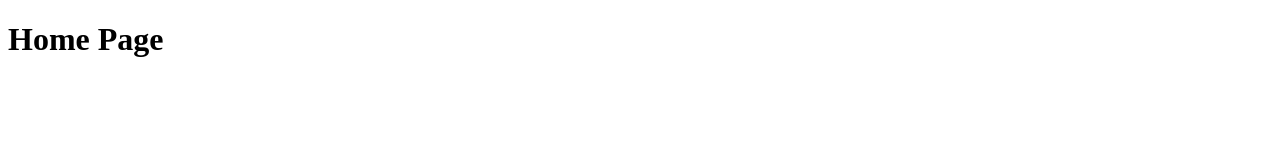
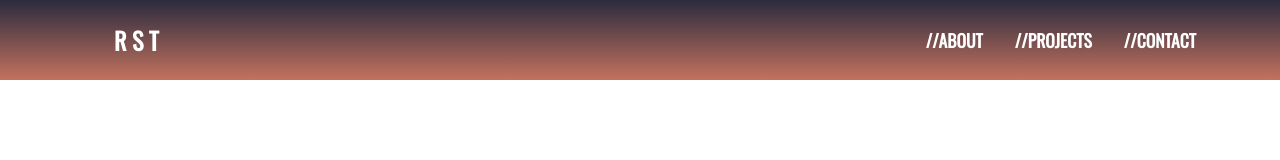
Before and after one commit to Roshan-Thomas/portfolio-roshan-thomas-v2, a Gatsby site: page / in a window 1280 px wide. Built offline with nearby package versions, Linux system fonts and the light colour scheme; Gatsby itself is replaced by a stand-in of ours.

Commit message:
added Navbar

```diff
--- a/gatsby-config.js
+++ b/gatsby-config.js
@@ -1,11 +1,12 @@
 module.exports = {
   siteMetadata: {
-    title: `Gatsby Default Starter`,
-    description: `Kick off your next, great Gatsby project with this default starter. This barebones starter ships with the main Gatsby configuration files you might need.`,
-    author: `@gatsbyjs`,
+    title: `Roshan Thomas`,
+    description: `Portfolio of Roshan Sunil Thomas`,
+    author: `@roshanthomas`,
   },
   plugins: [
     `gatsby-plugin-react-helmet`,
+    `gatsby-plugin-styled-components`,
     {
       resolve: `gatsby-source-filesystem`,
       options: {
@@ -27,8 +28,15 @@ module.exports = {
         icon: `src/images/gatsby-icon.png`, // This path is relative to the root of the site.
       },
     },
-    // this (optional) plugin enables Progressive Web App + Offline functionality
-    // To learn more, visit: https://gatsby.dev/offline
-    // `gatsby-plugin-offline`,
+    {
+      resolve: `gatsby-plugin-google-fonts`,
+      options: {
+        fonts: [
+          `oswald`,
+          `lato`,
+        ],
+        display: 'swap'
+      },
+    },
   ],
 }
--- /dev/null
+++ b/src/components/Navbar/NavbarElements.js
@@ -0,0 +1,93 @@
+import styled from 'styled-components'
+import { Link as LinkR } from 'gatsby'
+import { Link as LinkS } from 'react-scroll'
+
+export const Nav = styled.nav`
+    /* background: ${({scrollNav}) => (scrollNav ? '#000' : 'transparent')}; */
+    background: linear-gradient(180deg, #2B2B3E 0%, #C3725E 100%);
+    height: 80px;
+    display: flex;
+    justify-content: center;
+    align-items: center;
+    font-size: 1.1rem;
+    position: sticky;
+    top: 0;
+    z-index: 10;
+
+    @media screen and (max-width: 960px){
+        transition: 0.8s all ease;
+    }
+`;
+
+export const NavbarContainer = styled.div`
+    display: flex;
+    justify-content: space-between;
+    height: 80px;
+    z-index: 1;
+    width: 100%;
+    padding: 0 24px;
+    max-width: 1100px;
+`;
+
+export const NavLogo = styled(LinkR)`
+    color: #fff;
+    justify-self: flex-start;
+    cursor: pointer;
+    font-size: 1.5rem;
+    display: flex;
+    align-items: center;
+    margin-left: 24px;
+    font-weight: bold;
+    text-decoration: none;
+`;
+
+export const MobileIcon = styled.div`
+    display: none;
+
+    @media screen and (max-width: 768px){
+        display: block;
+        position: absolute;
+        top: 0;
+        right: 0;
+        transform: translate(-100%, 60%);
+        font-size: 1.8rem;
+        cursor: pointer;
+        color: #fff;
+    }
+`;
+
+export const NavMenu = styled.ul`
+    display: flex;
+    align-items: center;
+    list-style: none;
+    text-align: center;
+    margin-right: -22px;
+
+    @media screen and (max-width: 768px) {
+        display: none;
+    }
+`;
+
+export const NavItem = styled.li`
+    height: 80px;
+`;
+
+export const NavLinks = styled(LinkS)`
+    color: #fff;
+    display: flex;
+    align-items: center;
+    text-decoration: none;
+    font-weight: bold;
+    text-transform: uppercase;
+    padding: 0 1rem;
+    height: 100%;
+    cursor: pointer;
+
+    &.active {
+        border-bottom: 3px solid #01bf71;
+    }
+
+    &:hover {
+        color: #2B2B3E;
+    }
+`;
--- /dev/null
+++ b/src/components/Navbar/index.js
@@ -0,0 +1,90 @@
+import React, {useState, useEffect} from 'react'
+import {FaBars} from 'react-icons/fa'
+import {IconContext} from 'react-icons/lib'
+import {animateScroll as scroll} from 'react-scroll'
+import {
+    NavbarContainer,
+    Nav,
+    NavLogo,
+    MobileIcon,
+    NavMenu,
+    NavItem,
+    NavLinks,
+} from './NavbarElements'
+
+
+const NavBar = ({ toggle }) => {
+    const [scrollNav, setScrollNav] = useState(false)
+
+    const changeNav = () => {
+        if(window.scrollY >= 80) {
+            setScrollNav(true)
+        } else {
+            setScrollNav(false)
+        }
+    }
+
+    useEffect(() => {
+        window.addEventListener('scroll', changeNav)
+    }, [])
+
+    const toggleHome = () => {
+        scroll.scrollToTop();
+    }
+
+    return (
+        <>
+            <IconContext.Provider value={{ color: '#fff' }}>
+                <Nav scrollNav={scrollNav}>
+                    <NavbarContainer>
+                        <NavLogo to="/" onClick={toggleHome}>
+                            R S T
+                        </NavLogo>
+                        <MobileIcon onClick={toggle}>
+                            <FaBars />
+                        </MobileIcon>
+                        <NavMenu>
+                            <NavItem>
+                                <NavLinks
+                                to="about"
+                                smooth={true}
+                                duration={500}
+                                spy={true}
+                                exact='true'
+                                offset={-80}
+                                >
+                                    //About
+                                </NavLinks>
+                            </NavItem>
+                            <NavItem>
+                                <NavLinks
+                                to="projects"
+                                smooth={true}
+                                duration={500}
+                                spy={true}
+                                exact='true'
+                                offset={-80}
+                                >
+                                    //Projects
+                                </NavLinks>
+                            </NavItem>
+                            <NavItem>
+                                <NavLinks to="contact"
+                                smooth={true}
+                                duration={500}
+                                spy={true}
+                                exact='true'
+                                offset={-80}
+                                >
+                                    //Contact
+                                </NavLinks>
+                            </NavItem>
+                        </NavMenu>
+                    </NavbarContainer>
+                </Nav>
+            </IconContext.Provider>
+        </>
+    )
+}
+
+export default NavBar
--- a/src/pages/index.js
+++ b/src/pages/index.js
@@ -1,9 +1,10 @@
 import React from "react"
-
+import Navbar from '../components/Navbar'
+import '../styles/index.css'
 
 const IndexPage = () => {
   return (
-    <h1>Home Page</h1>
+    <Navbar />
   )
 }
 
--- /dev/null
+++ b/src/styles/index.css
@@ -0,0 +1,5 @@
+* {
+    margin: 0;
+    padding: 0;
+    font-family: 'Oswald', sans-serif;
+}
```
Also changed, not shown: package.json (+7 -1 lines), 1 other file.
